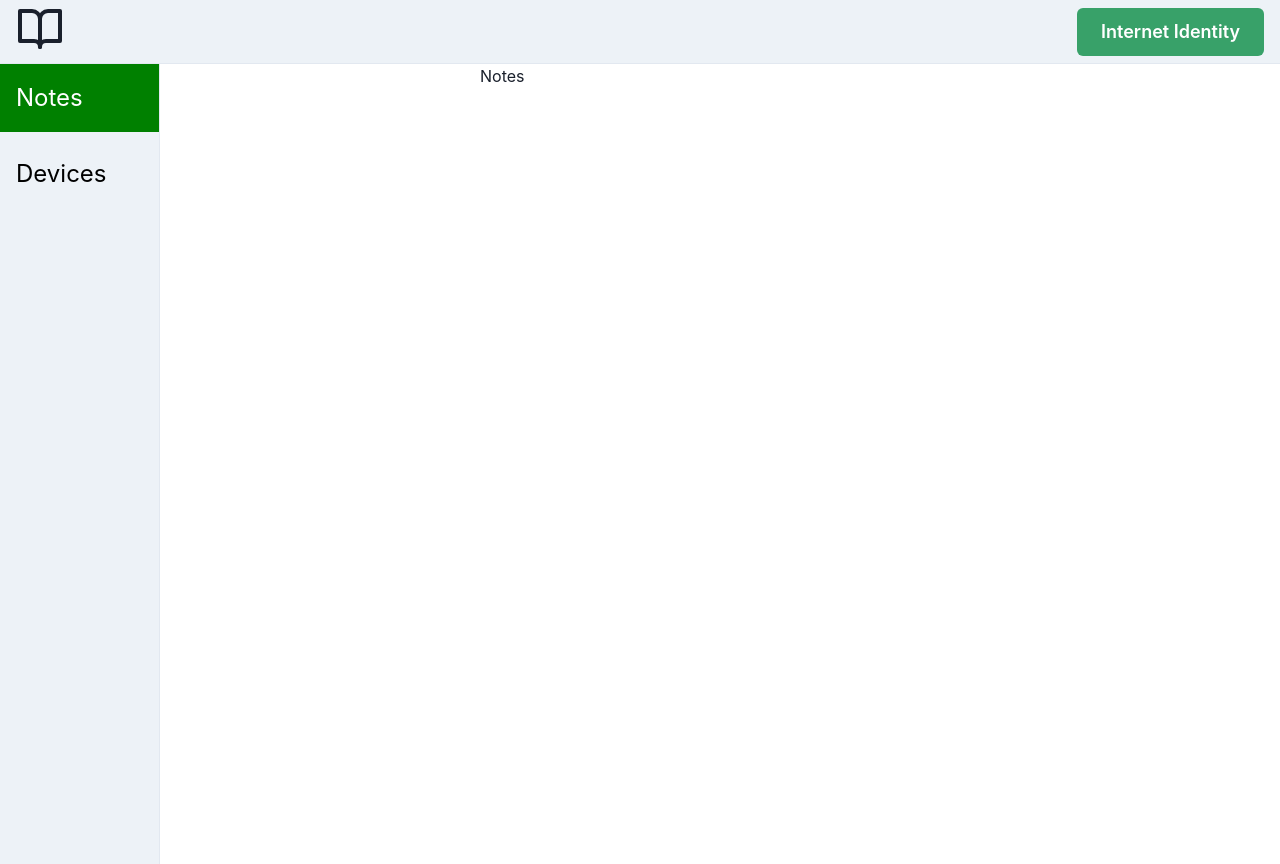
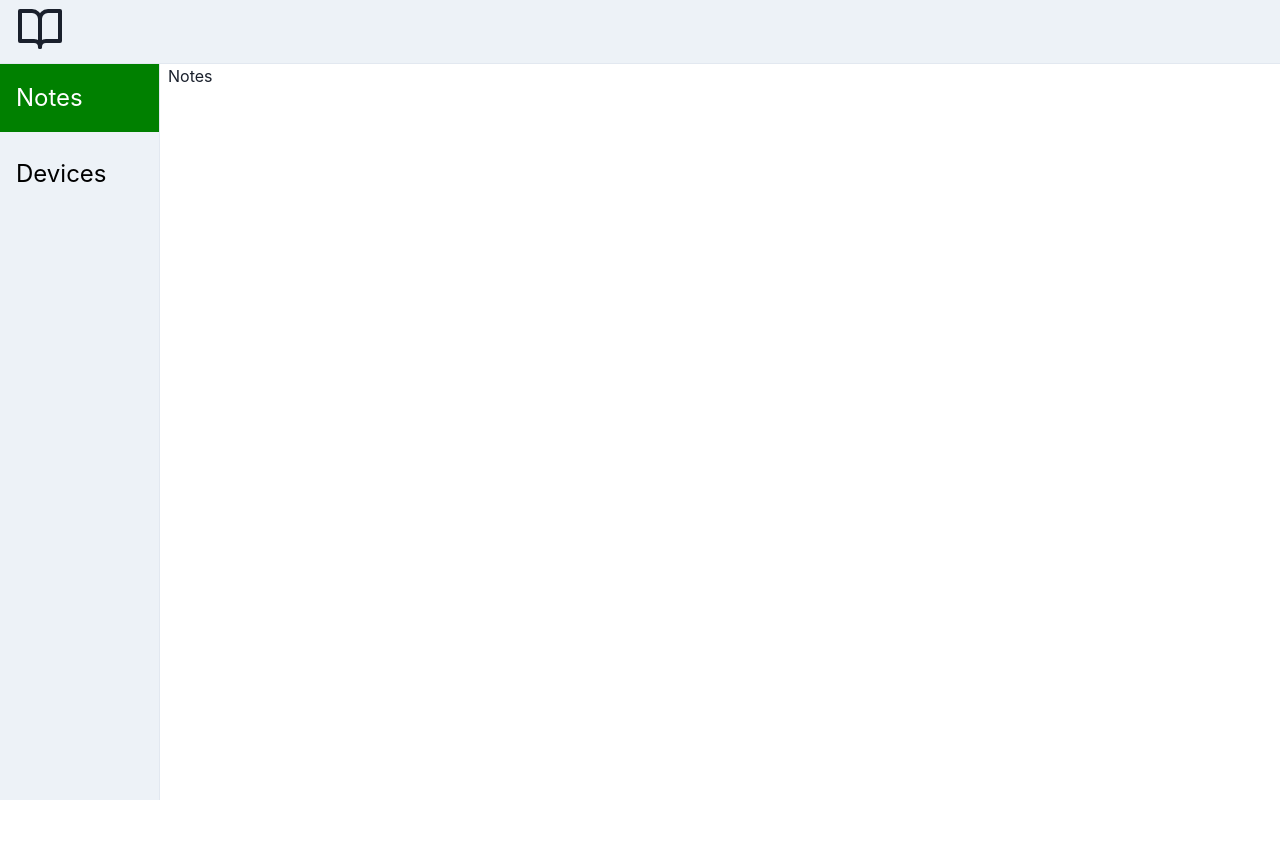
Before and after one commit to unchain-tech/ICP-Encrypted-Notes, a React (Create React App) app in the folder src/encrypted_notes_frontend/: page /notes in a window 1280 px wide. After the commit the page ends 800 px from the top, so only its background shows below. Built offline with nearby package versions, Linux system fonts and the light colour scheme.

Commit message:
refactor: layout ui

```diff
--- a/src/encrypted_notes_frontend/src/components/Layout/Header.tsx
+++ b/src/encrypted_notes_frontend/src/components/Layout/Header.tsx
@@ -1,4 +1,4 @@
-import { Box, Button, Flex, Icon, Stack } from '@chakra-ui/react';
+import { Box, Flex, Icon } from '@chakra-ui/react';
 import { FC } from 'react';
 import { FiBookOpen } from 'react-icons/fi';
 
@@ -16,13 +16,7 @@ const Header: FC = () => {
           <Box>
             <Icon as={FiBookOpen} boxSize={{ base: 8, lg: 12 }} />
           </Box>
-          <Flex alignItems={'center'}>
-            <Stack direction={'row'} spacing={7}>
-              <Button colorScheme={'green'} size={{ base: 'sm', lg: 'lg' }}>
-                Internet Identity
-              </Button>
-            </Stack>
-          </Flex>
+          <Flex alignItems={'center'}></Flex>
         </Flex>
       </Box>
     </>
--- a/src/encrypted_notes_frontend/src/components/Layout/Navigation.tsx
+++ b/src/encrypted_notes_frontend/src/components/Layout/Navigation.tsx
@@ -18,7 +18,7 @@ const Navigation: FC = () => {
       bg={'gray.100'}
       borderRight={'1px'}
       borderRightColor={'gray.200'}
-      minH={'100vh'}
+      minH={'calc(100vh - 64px)'}
       minW={'20vh'}
     >
       <Stack as={'nav'}>
--- a/src/encrypted_notes_frontend/src/components/Layout/index.tsx
+++ b/src/encrypted_notes_frontend/src/components/Layout/index.tsx
@@ -12,9 +12,9 @@ const Layout: FC<LayoutProps> = ({ children }) => {
   return (
     <>
       <Header />
-      <HStack spacing={80} alignItems={'start'}>
+      <HStack alignItems={'start'}>
         <Navigation />
-        <Box>{children}</Box>
+        <Box flex={1}>{children}</Box>
       </HStack>
     </>
   );
```
